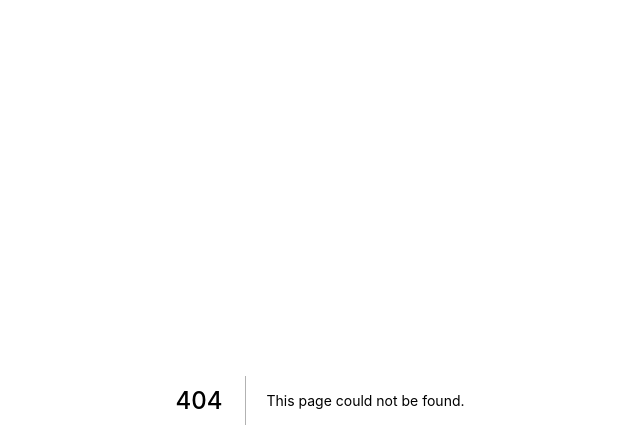
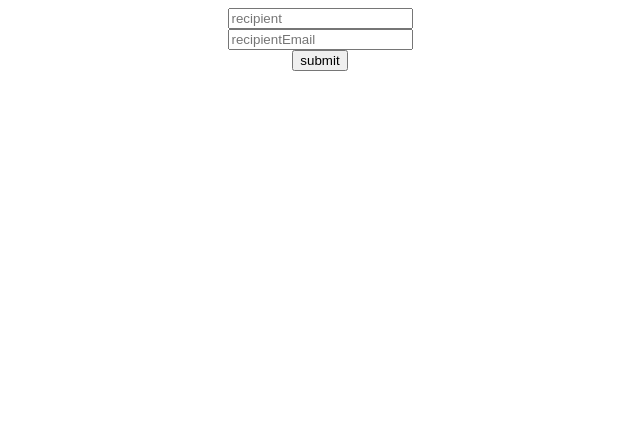
Before and after one commit to Matthew-Yinuo/Cert-Stack, a Next.js app in the folder packages/web/: page /credentials/create in a window 1280 px wide. Before the commit this address had no page. Shown: the top 448 px of the page, without its empty margins (320-960 px from the left). Built offline with nearby package versions, Linux system fonts and the light colour scheme.

Commit message:
Create pages to create groups and credentials on the front end

```diff
--- /dev/null
+++ b/packages/web/pages/credentials/create.tsx
@@ -0,0 +1,17 @@
+import * as React from "react";
+
+import { CreateCredentialView } from "../../src/modules/credentials/create/createCredentials";
+import { IGetInitialProps } from "../../types/next";
+
+const CreateGroupPage = ({ groupId }: { groupId: string }) => {
+  return <CreateCredentialView groupId={groupId} />;
+};
+
+CreateGroupPage.getInitialProps = async ({ ctx }: IGetInitialProps) => {
+  const { group } = ctx.query;
+  return {
+    groupId: group
+  };
+};
+
+export default CreateGroupPage;
--- /dev/null
+++ b/packages/web/pages/groups/create.tsx
@@ -0,0 +1,4 @@
+import * as React from "react";
+import { CreateGroupView } from "../../src/modules/groups/create/createGroupView";
+const CreateGroupPage = () => <CreateGroupView />;
+export default CreateGroupPage;
--- /dev/null
+++ b/packages/web/src/modules/credentials/create/createCredentials.tsx
@@ -0,0 +1,82 @@
+import * as React from "react";
+import { Mutation } from "react-apollo";
+import gql from "graphql-tag";
+const createCredentialMutation = gql`
+  mutation createCredentialMutation(
+    $recipient: String!
+    $recipientEmail: String!
+    $groupId: String!
+  ) {
+    createCredential(
+      input: {
+        recipient: $recipient
+        recipientEmail: $recipientEmail
+        groupId: $groupId
+      }
+    )
+  }
+`;
+interface Props {
+  groupId: string;
+}
+export class CreateCredentialView extends React.PureComponent<Props> {
+  state = {
+    recipient: "",
+    recipientEmail: ""
+  };
+  handleChange = (e: any) => {
+    const { name, value } = e.target;
+    this.setState({
+      [name]: value
+    });
+  };
+  render() {
+    const { recipientEmail, recipient } = this.state;
+    const { groupId } = this.props;
+    return (
+      <Mutation mutation={createCredentialMutation}>
+        {mutate => (
+          <div
+            style={{
+              display: "flex",
+              flexDirection: "column",
+              alignItems: "center",
+              justifyContent: "center"
+            }}
+          >
+            <div>
+              <input
+                type="text"
+                name="recipient"
+                placeholder="recipient"
+                value={recipient}
+                onChange={this.handleChange}
+              />
+            </div>
+            <div>
+              <input
+                type="text"
+                name="recipientEmail"
+                placeholder="recipientEmail"
+                value={recipientEmail}
+                onChange={this.handleChange}
+              />
+            </div>
+            <div>
+              <button
+                onClick={async () => {
+                  const response = await mutate({
+                    variables: { ...this.state, groupId }
+                  });
+                  console.log(response);
+                }}
+              >
+                submit
+              </button>
+            </div>
+          </div>
+        )}
+      </Mutation>
+    );
+  }
+}
--- /dev/null
+++ b/packages/web/types/next.ts
@@ -0,0 +1,4 @@
+import { NextContext } from "next";
+export interface IGetInitialProps {
+  ctx: NextContext;
+}
```
Also changed, not shown: packages/web/src/modules/groups/create/createGroupView.tsx (added, +68 -0 lines).
